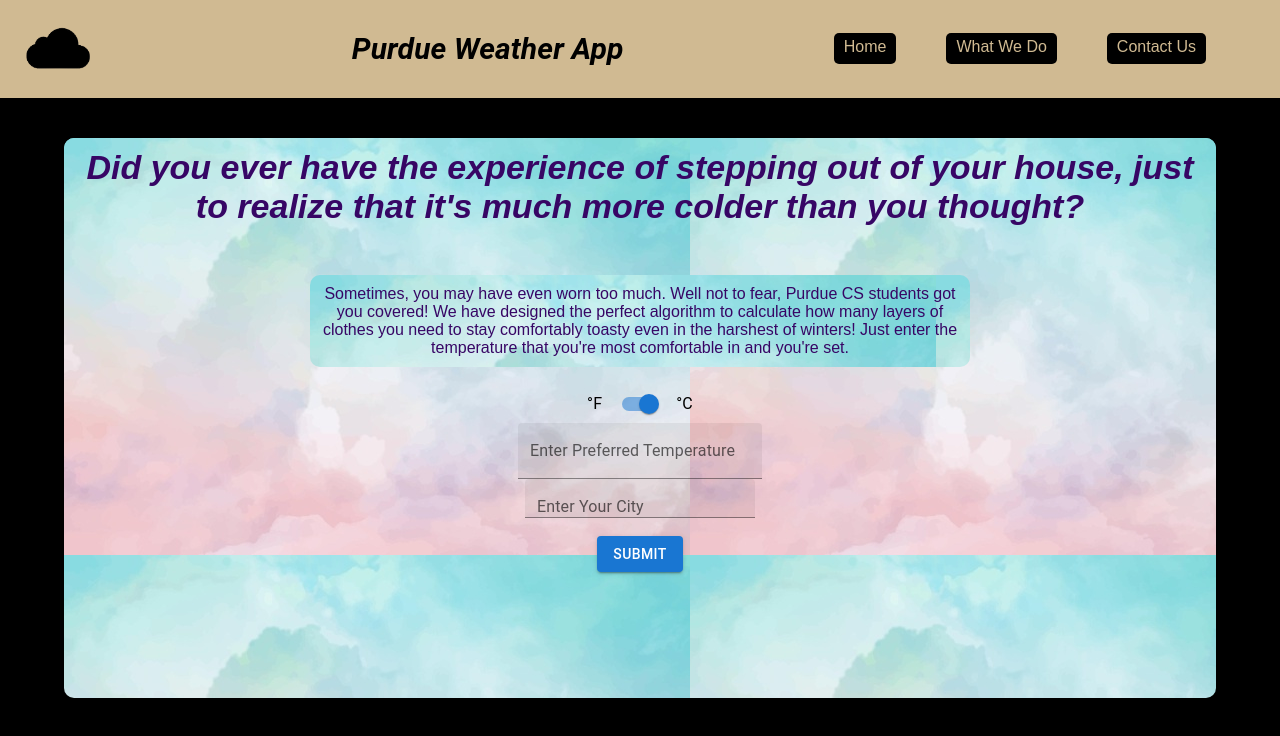
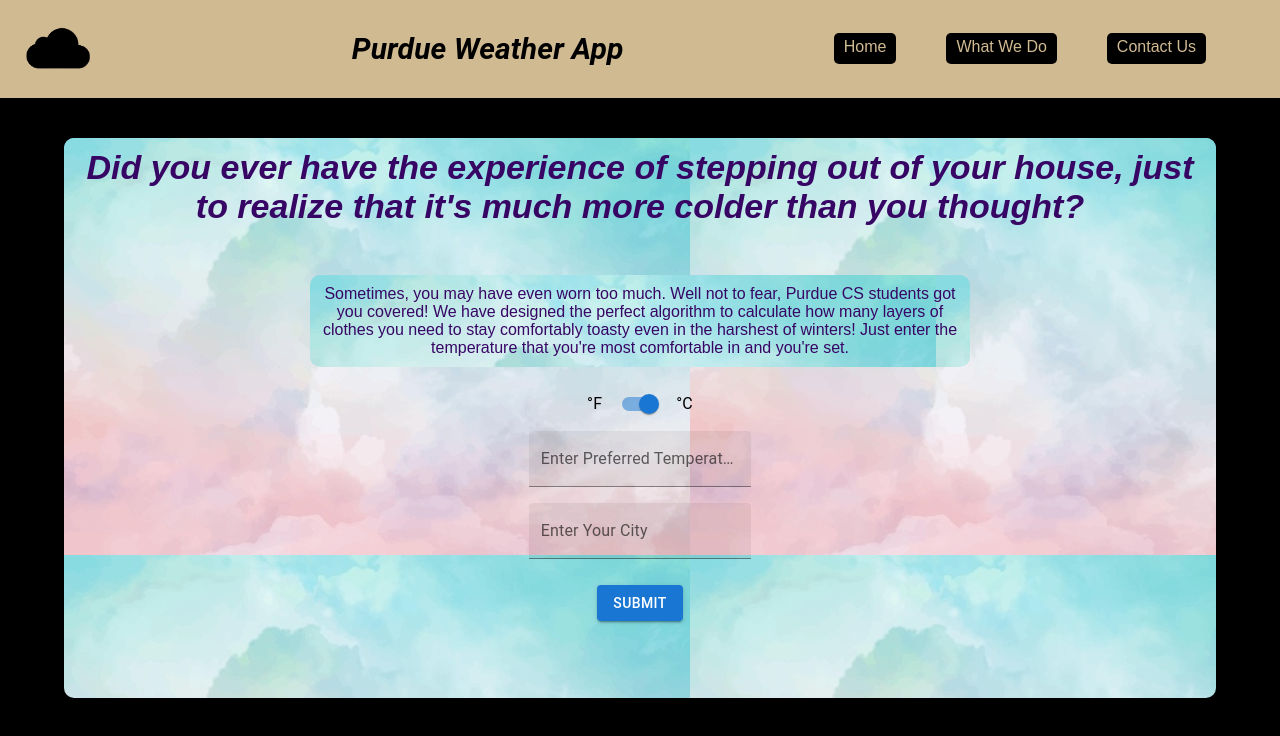
Before and after one commit to joshuajy03/purdueweather, a React (Create React App) app: page /#/ in a window 1280 px wide. Shown: the top 736 px of the page. Built offline with nearby package versions, Linux system fonts and the light colour scheme; a web font is replaced by a local one; what i18n-iso-countries would draw is missing.

Commit message:
fixed some bugs

```diff
--- a/src/components/Answers.jsx
+++ b/src/components/Answers.jsx
@@ -8,7 +8,7 @@
 
 function Answers({parentToChild, degree, city}) {
   const [apiData, setApiData] = useState({});
-  const [state, setState] = useState(city);
+  const state = city;
   const preferred = parentToChild;
   const celcius = degree;
 
@@ -22,6 +22,7 @@
       .then((res) => res.json())
       .then((data) => setApiData(data));
       console.log(celcius)
+      console.log(state)
   }, [apiUrl]);
 
   const kelvinToCelsius = (k) => {
--- a/src/components/Home.jsx
+++ b/src/components/Home.jsx
@@ -12,6 +12,7 @@
 import Switch from '@mui/material/Switch';
 import Stack from '@mui/material/Stack';
 import Typography from '@mui/material/Typography';
+import Box from '@mui/material/Box';
 
 countries.registerLocale(require('i18n-iso-countries/langs/en.json'));
 
@@ -21,7 +22,7 @@
   const [state, setState] = useState(0);
 
   const [getCity, setGetCity] = useState("");
-  const [city, setCity] = useState("");
+  const [city, setCity] = useState("west lafayette");
 
   const [state2, setState2] = useState(false);
   const [degree, setDegree] = useState(true);
@@ -37,7 +38,7 @@
 
   const displayAnswer = () => {
     return (
-      <Answers parentToChild={state} degree={degree} city = {city} />
+      <Answers parentToChild={state} degree={degree} city={city} />
     )
   }
 
@@ -74,11 +75,21 @@
 
 
         <div class="input temperature">
-        <Stack direction="row" justifyContent='center' spacing={1} alignItems="center">
-          <Typography>&deg;F</Typography>
-          <Switch defaultChecked onClick={() => setDegree(!degree)} />
-          <Typography>&deg;C</Typography>
-        </Stack>
+          <Stack direction="row" justifyContent='center' spacing={1} alignItems="center">
+            <Typography>&deg;F</Typography>
+            <Switch defaultChecked onClick={() => setDegree(!degree)} />
+            <Typography>&deg;C</Typography>
+          </Stack>
+        </div>
+        <Box
+        component="form"
+        sx={{
+          '& .MuiTextField-root': { m: 1, width: '25ch' },
+        }}
+        noValidate
+        autoComplete="off"
+      >
+        <div className = "textfield">
           <TextField
             id="userInput"
             onChange={inputHandler}
@@ -87,19 +98,24 @@
             variant="filled"
             size = "normal"
           />
-          <br/>
+        </div>
+
+        <div className = "textfield">
           <TextField
+            multiline={true}
+            rows={1}
             id="userInput"
             onChange={cityInputHandler}
             label="Enter Your City"
-            type="text"
             variant="filled"
             size = "normal"
+
+
           />
         </div>
-
+        </Box>
         <br></br>
-        <Button variant="contained" onClick={() => { setState(getState); setState2(true); setCity(getCity)}} >Submit
+        <Button variant="contained" onClick={() => { setCity(getCity); setState(getState); setState2(true); console.log(city)}} >Submit
         </Button>
         {state2 ? displayAnswer() : displayNothing()}
       </div>
```
Also changed, not shown: src/components/WebPage.css (line endings or trailing spaces).
